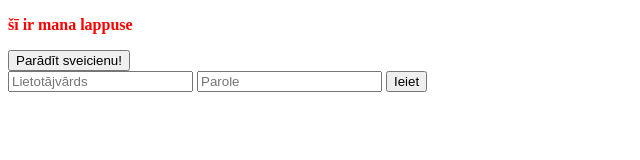
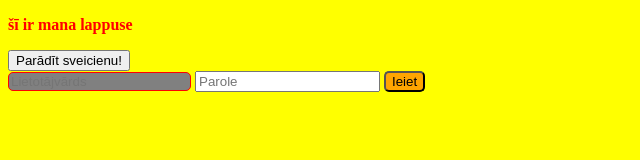
Before and after one commit to raivis-rasnacs/mana_lappuse, a plain HTML site: page index.html in a window 1280 px wide. Shown: the whole page, without its empty margins (0-640 px from the left). Drawn offline with Linux system fonts and the light colour scheme.

Commit message:
Pievienoti autentifikacijas stili

```diff
--- a/styles.css
+++ b/styles.css
@@ -2,3 +2,19 @@ p {
     color: red;
     font-weight: bold;
 }
+
+body {
+    background-color: yellow;
+}
+
+input[type="text"] {
+    background-color: grey;
+    border-radius: 5px;
+    border: 1px solid red;
+
+}
+
+input[type="submit"] {
+    background-color: orange;
+    border-radius: 5px;
+}
```
